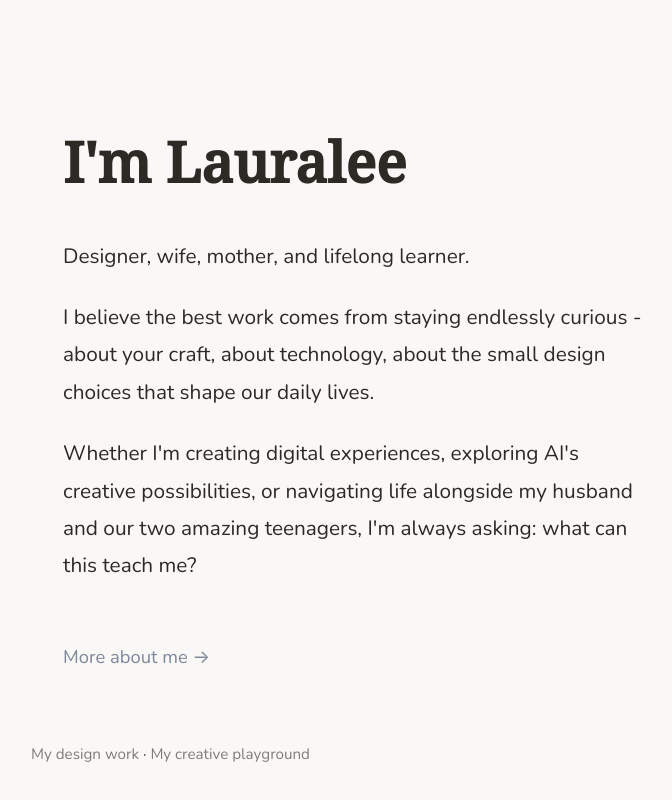
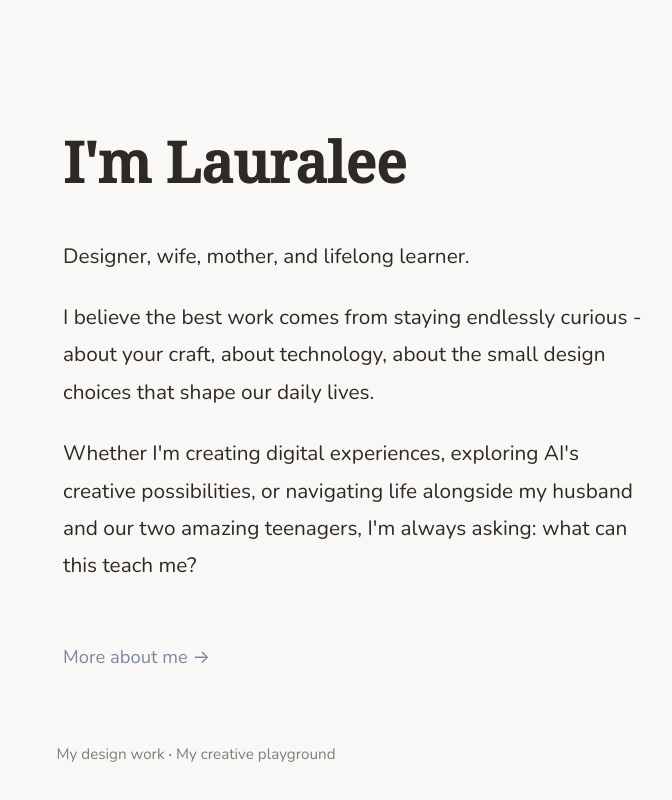
Before and after one commit to flores8/lauralee2025, a Next.js app: page / in a window 1280 px wide. Shown: the whole page, without its empty margins (287-959 px from the left). Built offline with nearby package versions, Linux system fonts and the light colour scheme.

Commit message:
fixed footer layout

```diff
--- a/app/globals.css
+++ b/app/globals.css
@@ -99,7 +99,7 @@ main {
 footer {
   position: fixed;
   bottom: 0;
-  left: 50%;
+  left: 52%;
   transform: translateX(-50%) translateY(10px);
   width: 100%;
   max-width: 580px;
--- a/globals.css
+++ b/globals.css
@@ -54,6 +54,7 @@ a:hover {
 
 /* Layout */
 .container {
+  position: relative;
   max-width: 650px;
   margin: 0 auto;
   padding: 0 2rem;
@@ -61,6 +62,9 @@ a:hover {
 
 /* Navigation */
 nav {
+  position: absolute;
+  left: 52%;
+  transform: translateX(-50%);
   padding: 3rem 0;
   font-family: 'Nunito', sans-serif;
   font-size: 0.95rem;
```
